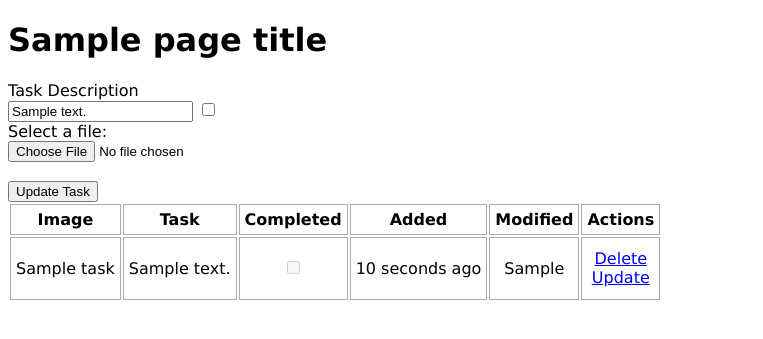
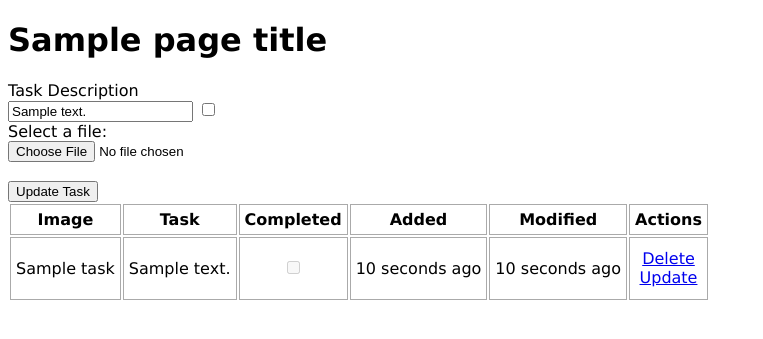
Before and after one commit to ruszkipista/ci11-next-big-thing, a Flask app: template templates/todos.html in a window 1280 px wide. Shown: the part 45-384 px from the top of the page, without its empty margins (0-763 px from the left). Run offline with Flask 2, Linux system fonts and the light colour scheme; the template is opened without the code that fills it: most values are stand-ins (such as "Sample title", 1, 10 or a date in 2020).

Commit message:
add time_ago to Modified column

```diff
--- a/templates/todos.html
+++ b/templates/todos.html
@@ -54,7 +54,7 @@
                 <td>{{ task['Content' ]}}</td>
                 <td><input type="checkbox" disabled {% if task['Completed'] == 1 %}checked{% endif %}></td>
                 <td>{{ task['DatTimIns']|unix_time_ago }}</td>
-                <td>{{ task['DatTimUpd'] }}</td>
+                <td>{{ task['DatTimUpd']|unix_time_ago }}</td>
                 <td>
                     <a href="{{ url_for('delete_task', task_id=task['TaskId']) }}">Delete</a>
                     <br>
```
